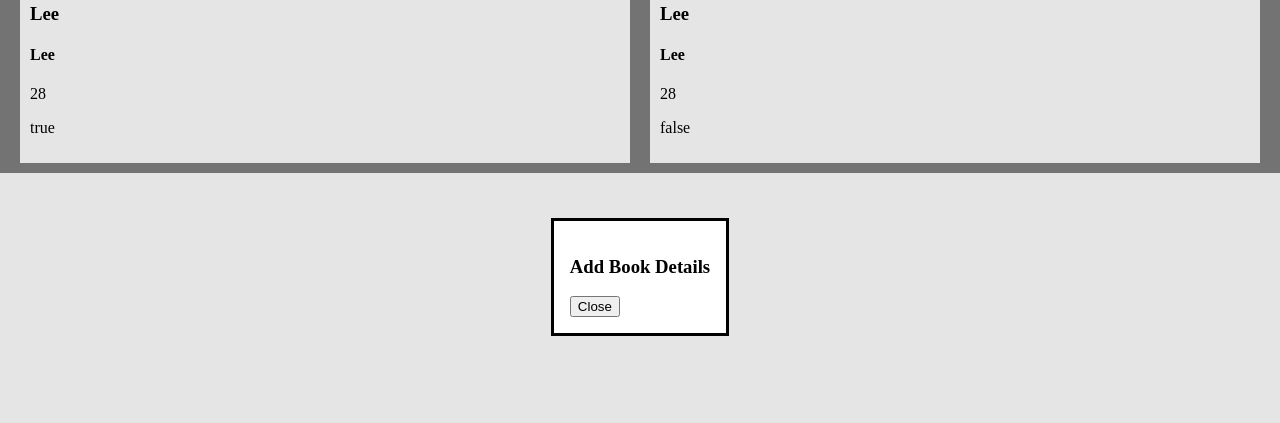
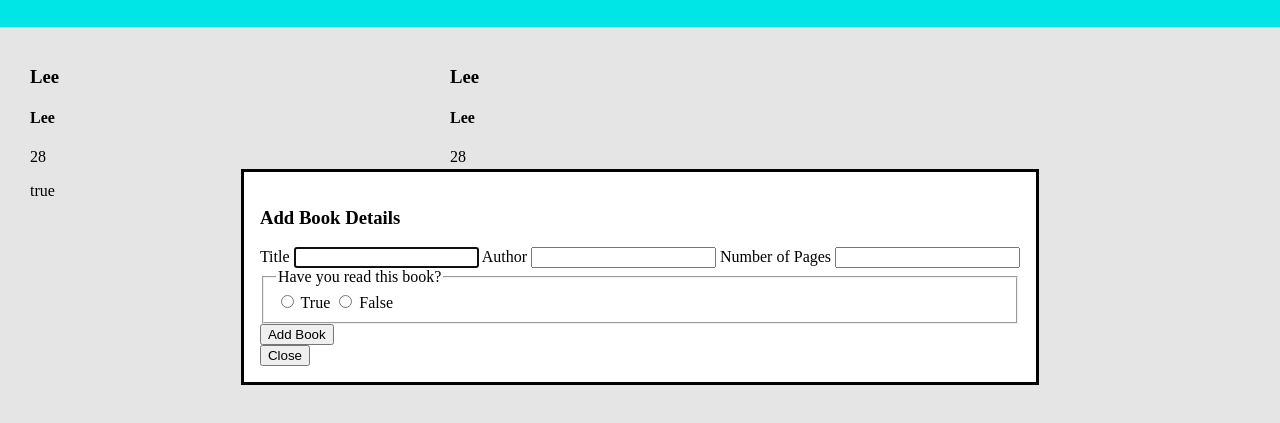
Before and after one commit to lee-tran95/Library, a plain HTML site: page index.html in a window 1280 px wide. Both pictures are taken after a click on the button "Add a Book". Shown: the part 123-546 px from the top of the page. Drawn offline with Linux system fonts and the light colour scheme.

Commit message:
Add a form that allows the user to enter details about the book they want to add

```diff
--- a/index.html
+++ b/index.html
@@ -24,6 +24,22 @@
     </div>
     <dialog id="add-book-dialog">
         <h3>Add Book Details</h3>
+        <form method="dialog" >
+            <label for="title">Title</label>
+            <input type="text" id="title" name="title">
+            <label for="author"> Author</label>
+            <input type="text" id="author" name="author">
+            <label for="pages">Number of Pages</label>
+            <input type="text" id="pages" name="pages">
+            <fieldset>
+                <legend>Have you read this book?</legend>
+                <input type="radio" id="true" name="haveRead" value="true">
+                <label for="true">True</label>
+                <input type="radio" id="false" name="haveRead" value="false">
+                <label for="false">False</label>
+            </fieldset>
+            <button type="submit">Add Book</button>
+        </form>
         <button id="close-dialog">Close</button>
     </dialog>
 </body>
--- a/style.css
+++ b/style.css
@@ -1,7 +1,11 @@
 body{
     margin: 0;
 }
-
+.container{
+    height: 100vh;
+    display: grid;
+    grid-template-rows: 150px 5fr;
+}
 header{
     display:grid;
     grid-template-columns: 5fr 1fr;
@@ -11,9 +15,8 @@ header{
 
 .card-section{
     display: grid;
-    grid-template-columns: repeat(auto-fit, minmax(100px, 1fr));
+    grid-template-columns: repeat(auto-fill, minmax(300px, 1fr));
     gap: 20px;
-    background-color: gray;
     padding: 10px 20px;
 }
 
```
